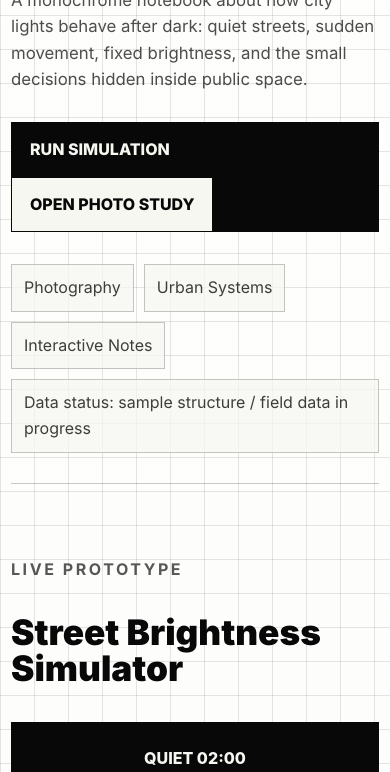
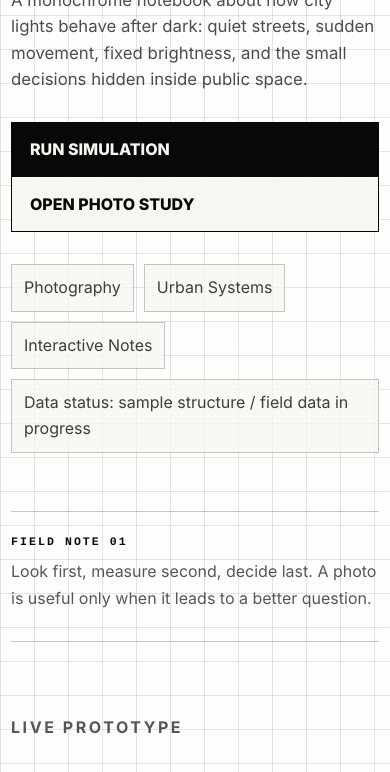
Before and after one commit to Shunnnyyy/lumen-shift, a website built with Vite: page index.html in a window 390 px wide. Shown: the part 291-1063 px from the top of the page. Built offline with nearby package versions, Linux system fonts and the light colour scheme; some packages are replaced by stand-ins of ours; no server answers; the database is empty.

Commit message:
feat: add field studio note styling

```diff
--- a/index.html
+++ b/index.html
@@ -41,6 +41,11 @@
           <span>Urban Systems</span>
           <span>Interactive Notes</span>
           <span>Data status: sample structure / field data in progress</span>
+        </div>
+
+        <div class="field-note-strip" aria-label="Current field note">
+          <span>Field note 01</span>
+          <p>Look first, measure second, decide last. A photo is useful only when it leads to a better question.</p>
         </div>
       </section>
 
--- a/src/styles.css
+++ b/src/styles.css
@@ -189,6 +189,42 @@ h1:hover {
   transform: rotate(1deg) scale(0.94);
 }
 
+.field-note-strip {
+  position: relative;
+  max-width: 720px;
+  margin-top: 26px;
+  padding: 15px 0 0 76px;
+  border-top: 1px solid var(--line);
+  color: rgba(8, 8, 8, 0.68);
+}
+
+.field-note-strip::before {
+  content: "";
+  position: absolute;
+  left: 0;
+  top: 23px;
+  width: 54px;
+  height: 1px;
+  background: var(--ink);
+  transform: rotate(-4deg);
+}
+
+.field-note-strip span {
+  display: inline-block;
+  font-family: "Courier New", monospace;
+  font-size: 0.72rem;
+  font-weight: 800;
+  letter-spacing: 0.18em;
+  text-transform: uppercase;
+  color: var(--ink);
+}
+
+.field-note-strip p {
+  max-width: 560px;
+  margin: 6px 0 0;
+  line-height: 1.65;
+}
+
 .hero__actions {
   display: flex;
   flex-wrap: wrap;
@@ -1524,6 +1560,23 @@ tbody tr:hover td:nth-child(3) {
   .hero {
     min-height: 70vh;
     padding-top: 44px;
+  }
+
+  .hero__actions {
+    width: 100%;
+    background: transparent;
+  }
+
+  .hero__actions a {
+    flex: 1 1 100%;
+  }
+
+  .field-note-strip {
+    padding-left: 0;
+  }
+
+  .field-note-strip::before {
+    display: none;
   }
 
   .section-heading,
```
